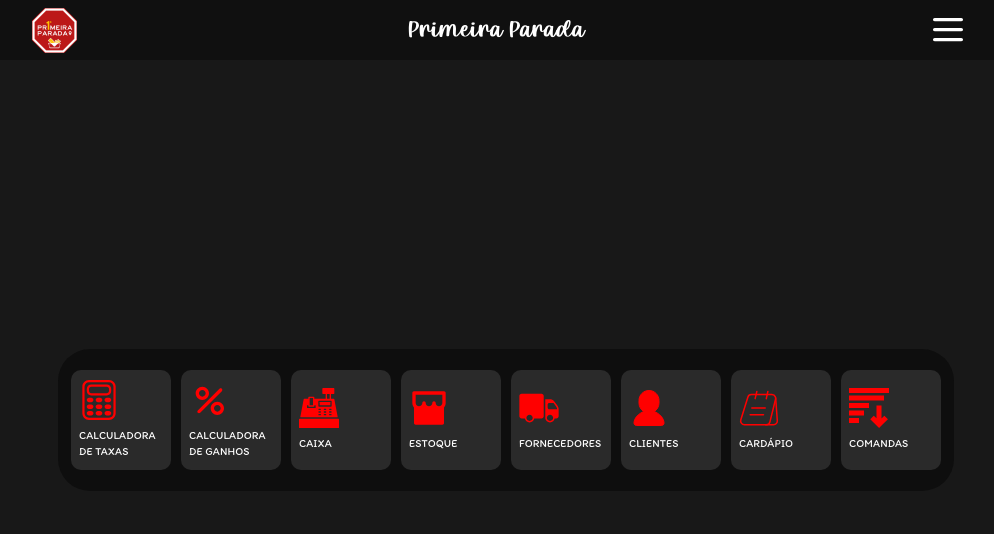
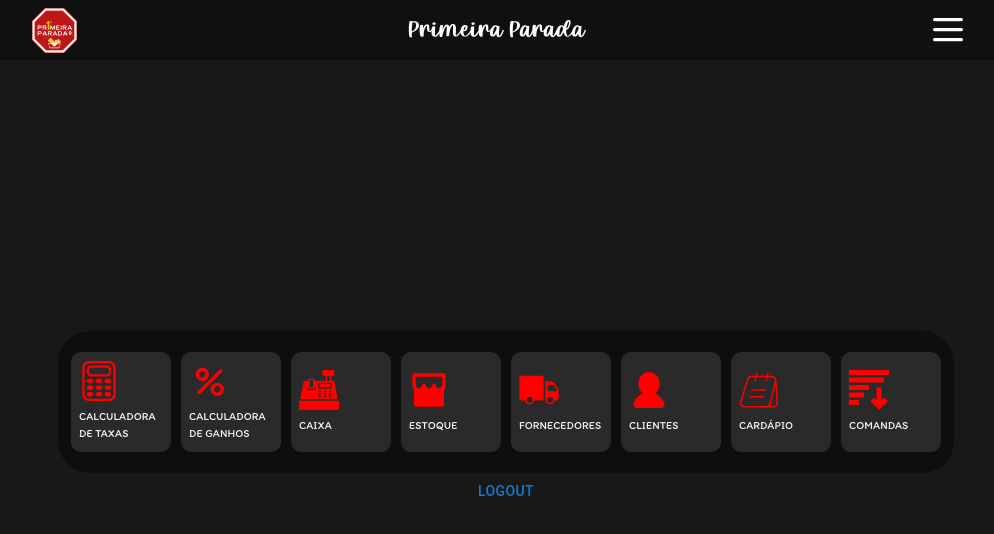
Before and after one commit to brodrigues0ll/PRIMERIA_PARADA, a Next.js app: page /home in a window 1280 px wide. Shown: the top 534 px of the page, without its empty margins (134-1128 px from the left). Built offline with nearby package versions, Linux system fonts and the light colour scheme; no server answers.

Commit message:
CSS página login

```diff
--- a/src/pages/home/index.jsx
+++ b/src/pages/home/index.jsx
@@ -95,7 +95,7 @@
             route="orders"
           />
         </Box>
-        {/* <Button onClick={logOut}>LOGOUT</Button> */}
+        <Button onClick={logOut}>LOGOUT</Button>
       </Box>
     </>
   );
```
